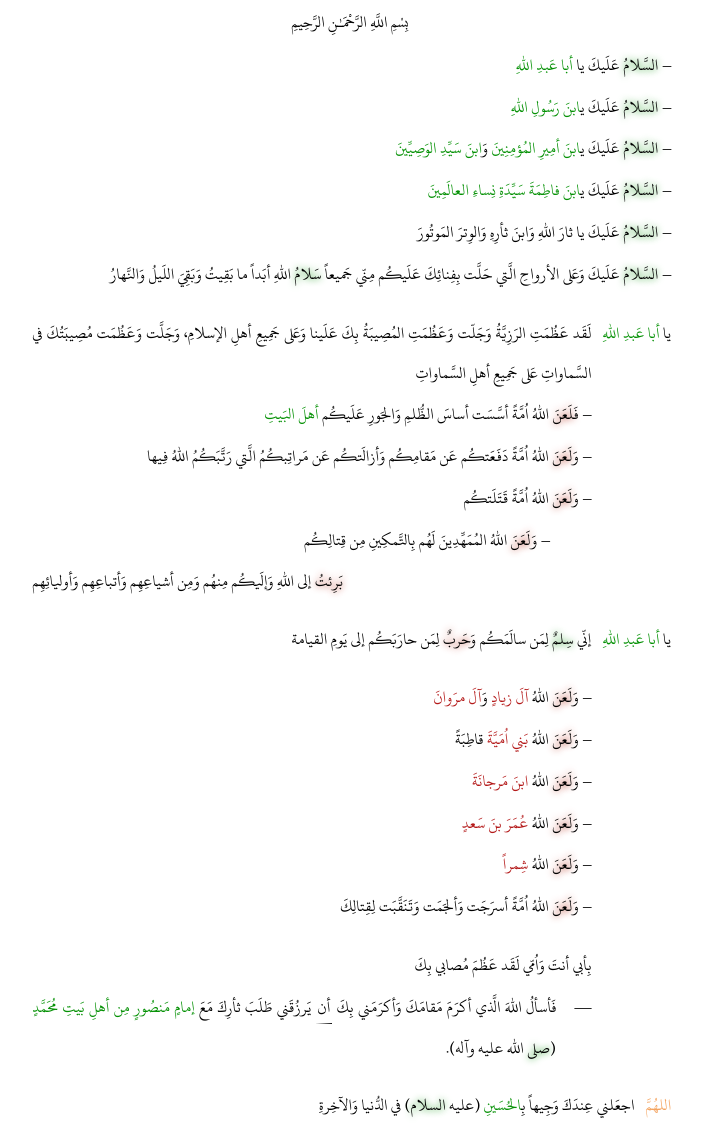
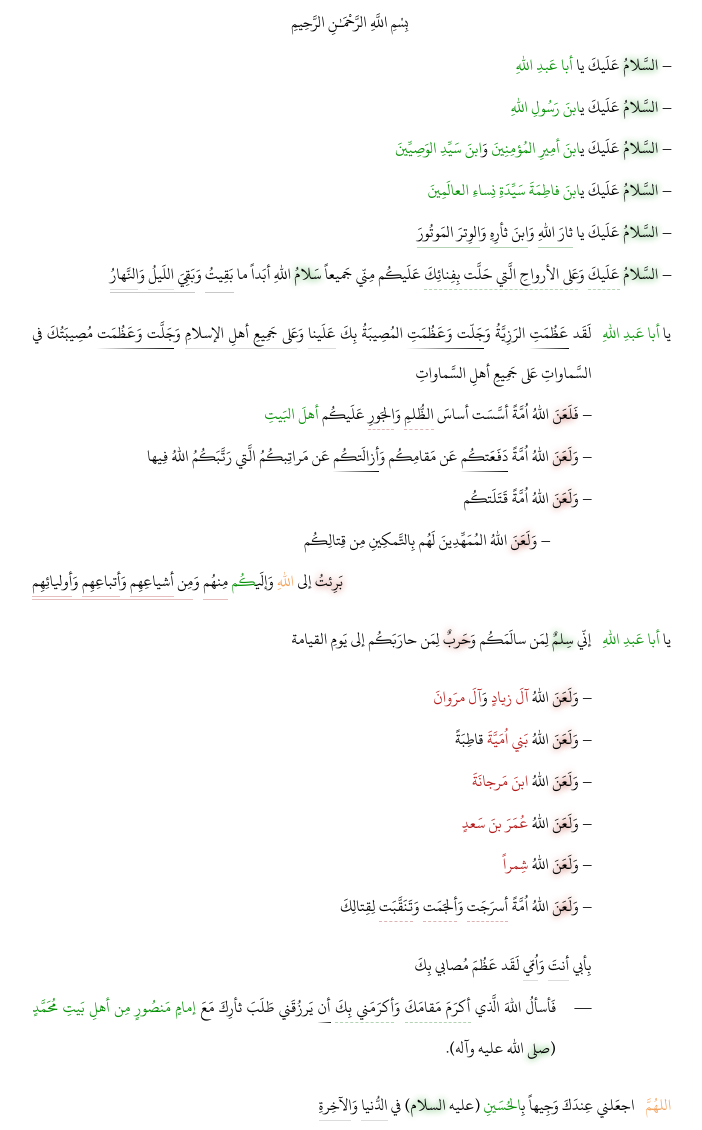
Before and after one commit to ped-git/raha, a plain HTML site: page Dua_Ziarah/002_Ziarah_Ashura_html.html in a window 1280 px wide. Shown: the part 73-1203 px from the top of the page, without its empty margins (563-1265 px from the left). Drawn offline with Linux system fonts and the light colour scheme.

Commit message:
Update Ashura

```diff
--- a/Dua_Ziarah/002_CSS.css
+++ b/Dua_Ziarah/002_CSS.css
@@ -436,6 +436,7 @@
     border-left: 0;
     border-right: 0;
     border-top: 0;
+    padding: 0px 0px;
   }
 
   .boxed.underline-gradient-far2 {
@@ -455,6 +456,7 @@
     border-left: 0;
     border-right: 0;
     border-top: 0;
+    padding: 0px 0px;
   }
 
   .boxed.underline-gradient1-far2 {
@@ -482,10 +484,11 @@
 }
 
 .boxed.underline-green {
-    border-bottom: 1px dashed rgb(100, 180, 100);
+    border-bottom: 1px dashed rgb(180, 210, 180);
     border-left: 0;
     border-right: 0;
     border-top: 0;
+    padding: 0px 0px;
   }
 
   .boxed.underline-green-far {
@@ -503,13 +506,15 @@
     border-left: 0;
     border-right: 0;
     border-top: 0;
+    padding: 0px 0px;
   }
 
   .boxed.underline-solidgreen {
-    border-bottom: 1px solid rgb(100, 180, 100);
+    border-bottom: 1px solid rgb(180, 210, 180);
     border-left: 0;
     border-right: 0;
     border-top: 0;
+    padding: 0px 0px;
   }
 
   .boxed.underline-solidgreen-far {
@@ -533,6 +538,7 @@
     border-left: 0;
     border-right: 0;
     border-top: 0;
+    padding: 0px 0px;
   }
 
   .boxed.underline-solidblue {
@@ -540,6 +546,7 @@
     border-left: 0;
     border-right: 0;
     border-top: 0;
+    padding: 0px 0px;
   }
 
   .boxed.underline-blue-far {
@@ -551,7 +558,7 @@
   }
 
   .boxed.underline-red {
-    border-bottom: 1px dashed rgb(220, 150, 150);
+    border-bottom: 1px dashed rgb(220, 180, 180);
     border-left: 0;
     border-right: 0;
     border-top: 0;
@@ -563,6 +570,7 @@
     border-left: 0;
     border-right: 0;
     border-top: 0;
+    padding: 0px 0px;
   }
 
   .boxed.underline-dottedred-far {
@@ -574,14 +582,15 @@
   }
 
   .boxed.underline-solidred {
-    border-bottom: 1px solid rgb(220, 150, 150);
+    border-bottom: 1px solid rgb(230, 190, 190);
     border-left: 0;
     border-right: 0;
     border-top: 0;
+    padding: 0px 0px;
   }
 
   .boxed.underline-solidred-far {
-    border-bottom: 1px solid rgb(240, 170, 170);
+    border-bottom: 1px solid rgb(230, 190, 190);
     border-left: 0;
     border-right: 0;
     border-top: 0;
@@ -603,6 +612,7 @@
     border-left: 0;
     border-right: 0;
     border-top: 0;
+    padding: 0px 0px;
   }
 
   .boxed.underline-black-1 {
@@ -614,7 +624,7 @@
   }
 
   .boxed.underline-black-far {
-    border-bottom: 1px solid rgb(150, 150, 150);
+    border-bottom: 1px solid rgb(200, 200, 200);
     border-left: 0;
     border-right: 0;
     border-top: 0;
--- a/Dua_Ziarah/002_Ziarah_Ashura_html.html
+++ b/Dua_Ziarah/002_Ziarah_Ashura_html.html
@@ -48,26 +48,26 @@
   </p>
   <p class=small-bullet-near>
       <span style='font-size:4.5mm;line-height:240%;font-family:"Symbol";'>– </span>
-  <span class="backhighlight9">السَّلامُ</span> عَلَيكَ يا ثارَ اللهِ وَابنَ ثأرِهِ وَالوِترَ المَوتُورَ
+  <span class="backhighlight9">السَّلامُ</span> عَلَيكَ يا <span class="boxed underline-solidgreen">ثارَ اللهِ</span> وَ<span class="boxed underline-solidgreen">ابنَ ثأرِهِ</span> وَ<span class="boxed underline-solidgreen">الوِترَ المَوتُورَ</span>
   </p>
   <p class=small-bullet-far>
       <span style='font-size:4.5mm;line-height:240%;font-family:"Symbol";'>– </span>
-  <span class="backhighlight9">السَّلامُ</span> عَلَيكَ وَعَلى الأرواحِ الَّتي حَلَّت بِفِنائِكَ عَلَيكُم مِنّي جَميعاً <span class="backhighlight9">سَلامُ</span> اللهِ أبَداً ما بَقِيتُ وَبَقِيَ اللَيلُ وَالنَّهارُ
+  <span class="backhighlight9">السَّلامُ</span> <span class="boxed underline-green">عَلَيكَ</span> وَ<span class="boxed underline-green">عَلى الأرواحِ الَّتي حَلَّت بِفِنائِكَ</span> عَلَيكُم مِنّي جَميعاً <span class="backhighlight9">سَلامُ</span> اللهِ أبَداً ما <span class="boxed underline-black-far">بَقِيتُ</span> وَ<span class="boxed underline-black-far">بَقِيَ <span class="boxed underline-black-3">اللَيلُ</span> وَ<span class="boxed underline-black-3">النَّهارُ</span></span>
   </p>
 
 <div class=ordinary-far>
 يا <span class="highlight9">أبا عَبدِ اللهِ</span> <span style="margin-right: 2mm;"></span>
 <div class="inner-paragraph-1">
   <p class="zero-margin">
-لَقَد عَظُمَتِ الرَزِيَّةُ وَجَلّت وَعَظُمَتِ المُصِيبَةُ بِكَ عَلَينا وَعَلى جَمِيعِ أهلِ الإسلامِ، وَجَلَّت وَعَظُمَت مُصِيبَتُكَ في السَّماواتِ عَلى جَمِيعِ أهلِ السَّماواتِ
+لَقَد <span class="boxed underline-gradient">عَظُمَتِ</span> الرَزِيَّةُ وَ<span class="boxed underline-gradient">جَلّت وَعَظُمَتِ</span> المُصِيبَةُ بِكَ <span class="boxed underline-black-3">عَلَينا</span> وَ<span class="boxed underline-black-3">عَلى جَمِيعِ أهلِ الإسلامِ</span> وَ<span class="boxed underline-gradient">جَلَّت وَعَظُمَت</span> مُصِيبَتُكَ في السَّماواتِ عَلى جَمِيعِ أهلِ السَّماواتِ
   </p>
   <p class="zero-margin2">
     <span style='font-size:4.5mm;line-height:240%;font-family:"Symbol";'>– </span>
-فَ<span class="backhighlight10">لَعَنَ</span> اللهُ اُمَّةً أسَّسَت أساسَ الظُّلمِ وَالجَورِ عَلَيكُم <span class="highlight9">أهلَ البَيتِ</span>
+فَ<span class="backhighlight10">لَعَنَ</span> اللهُ اُمَّةً أسَّسَت أساسَ <span class="boxed underline-red">الظُّلمِ</span> وَ<span class="boxed underline-red">الجَورِ</span> عَلَيكُم <span class="highlight9">أهلَ البَيتِ</span>
 </p>
   <p class="zero-margin2">
     <span style='font-size:4.5mm;line-height:240%;font-family:"Symbol";'>– </span>
-وَ<span class="backhighlight10">لَعَنَ</span> اللهُ اُمَّةً دَفَعَتكُم عَن مَقامِكُم وَأزالَتكُم عَن مَراتِبكُمُ الَّتي رَتَّبَكُمُ اللهُ فِيها
+وَ<span class="backhighlight10">لَعَنَ</span> اللهُ اُمَّةً <span class="boxed underline-gradient">دَفَعَتكُم</span> عَن مَقامِكُم وَ<span class="boxed underline-gradient">أزالَتكُم</span> عَن مَراتِبكُمُ الَّتي رَتَّبَكُمُ اللهُ فِيها
 </p>
   <p class="zero-margin2">
     <span style='font-size:4.5mm;line-height:240%;font-family:"Symbol";'>– </span>
@@ -78,7 +78,7 @@
 وَ<span class="backhighlight10">لَعَنَ</span> اللهُ المُمَهِّدِينَ لَهُم بِالتَّمكِينِ مِن قِتالِكُم
   </p>
   <p class="zero-margin" style="text-align: left;">
-<span class="backhighlight10">بَرِئتُ</span> إلى اللهِ وَإلَيكُم مِنهُم وَمِن أشياعِهِم وَأتباعِهِم وَأوليائِهِم
+<span class="backhighlight10">بَرِئتُ</span> إلى <span class="highlight8">اللهِ</span> وَإلَي<span class="highlight9">كُم</span> <span class="boxed underline-solidred-far">مِنهُم</span> وَ<span class="boxed underline-solidred-far">مِن <span class="boxed underline-solidred">أشياعِهِم</span> وَ<span class="boxed underline-solidred">أتباعِهِم</span> وَ<span class="boxed underline-solidred">أوليائِهِم</span></span>
   </p>
 </div>
 </div>
@@ -110,21 +110,21 @@
 </p>
   <p class="zero-margin2 far">
     <span style='font-size:4.5mm;line-height:240%;font-family:"Symbol";'>– </span>
-وَ<span class="backhighlight10">لَعَنَ</span> اللهُ اُمَّةً أسرَجَت وَألجَمَت وَتَنَقَّبَت لِقِتالِكَ
+وَ<span class="backhighlight10">لَعَنَ</span> اللهُ اُمَّةً <span class="boxed underline-red">أسرَجَت</span> وَ<span class="boxed underline-red">ألجَمَت</span> وَ<span class="boxed underline-red">تَنَقَّبَت</span> لِقِتالِكَ
 </p>
   <p class="zero-margin">
-بِأبي أنتَ وَاُمّي لَقَد عَظُمَ مُصابي بِكَ
+بِأبي <span class="boxed underline-black-3">أنتَ</span> وَ<span class="boxed underline-black-3">اُمّي</span> لَقَد عَظُمَ مُصابي بِكَ
   </p>
   <p class="zero-margin3">
     <span style='font-size:4.5mm;line-height:240%;font-family:Wingdings;'>— </span>
-فَأسألُ اللهَ الَّذي أكرَمَ مَقامَكَ وَأكرَمَني بِكَ <span class="boxed underline-gradient">أن</span> يَرزُقَني طَلَبَ ثأرِكَ مَعَ <span class="highlight9">إمامٍ مَنصُورٍ مِن أهلِ بَيتِ مُحَمَّدٍ</span> (<span class="backhighlight9">صلى</span> الله عليه وآله).
+فَأسألُ اللهَ الَّذي <span class="boxed underline-green">أكرَمَ مَقامَكَ</span> وَ<span class="boxed underline-green">أكرَمَني بِكَ</span> <span class="boxed underline-gradient">أن</span> يَرزُقَني طَلَبَ ثأرِكَ مَعَ <span class="highlight9">إمامٍ مَنصُورٍ مِن أهلِ بَيتِ مُحَمَّدٍ</span> (<span class="backhighlight9">صلى</span> الله عليه وآله).
   </p>
 </div>
   </div>
 <div class=ordinary-far>
 <span class="highlight8">اللهُمَّ</span> <span style="margin-right: 2mm;"></span>
 <div class="inner-paragraph-2">
-اجعَلني عِندَكَ وَجِيهاً بِ<span class="highlight9">الحُسَينِ</span> (عليه <span class="backhighlight9">السلام</span>) في الدُّنيا وَالآخِرةِ
+اجعَلني عِندَكَ وَجِيهاً بِ<span class="highlight9">الحُسَينِ</span> (عليه <span class="backhighlight9">السلام</span>) في <span class="boxed underline-black-3">الدُّنيا</span> وَ<span class="boxed underline-black-3">الآخِرةِ</span>
 </div>
 </div>
 
```
